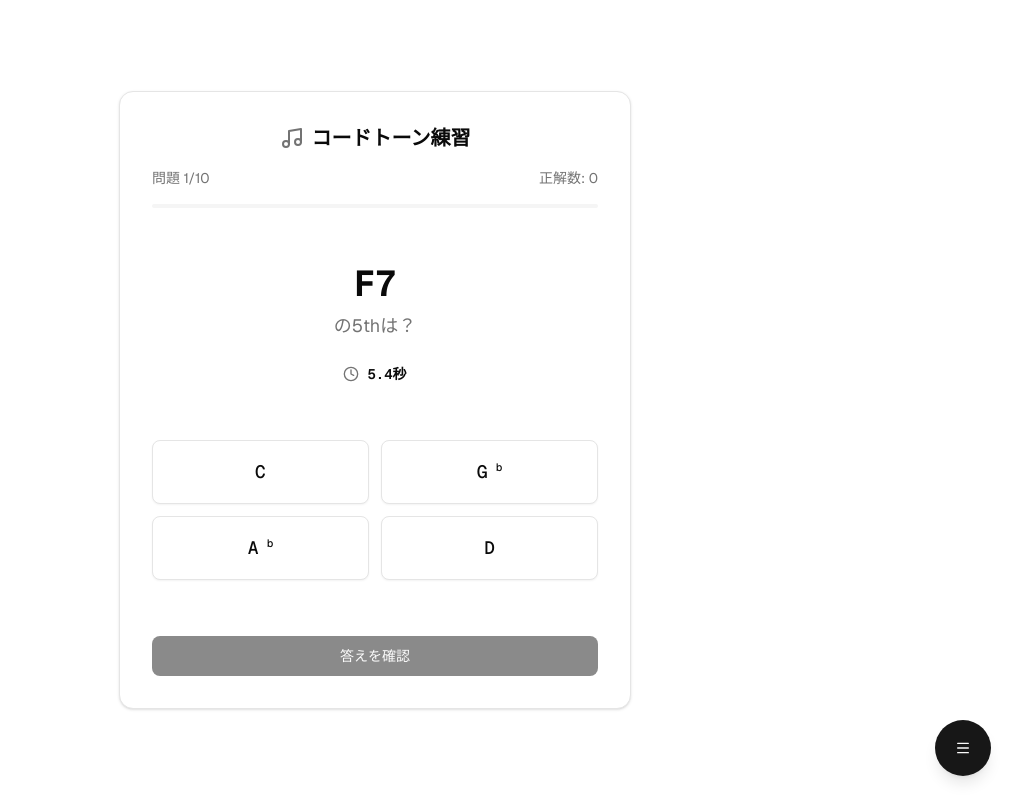
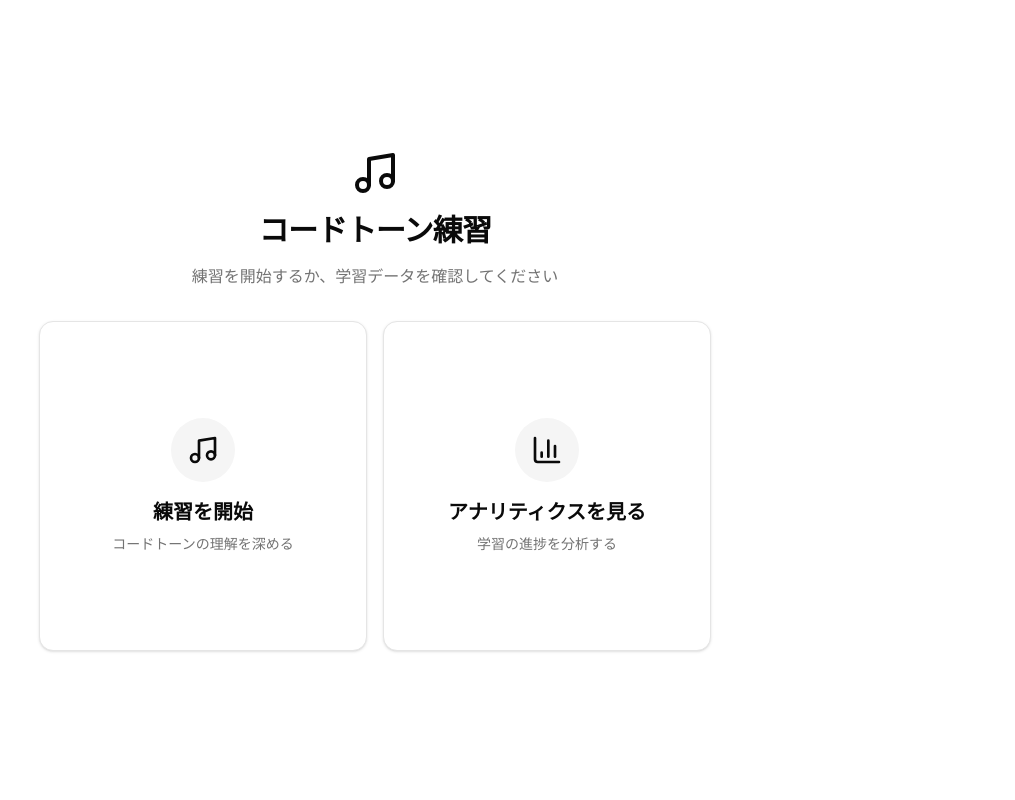
Before and after one commit to syunsuke-I/ct, a Next.js app: page / in a window 1280 px wide. Shown: the whole page, without its empty margins (265-1280 px from the left). Built offline with nearby package versions, Linux system fonts and the light colour scheme.

Commit message:
Add first view

```diff
--- a/components/app-container.tsx
+++ b/components/app-container.tsx
@@ -1,18 +1,21 @@
 "use client"
 
 import { useState } from "react"
+import { FirstView } from "./first-view"
 import { MusicPracticeApp } from "./music-practice-app"
 import { AnalyticsDashboard } from "./analytics-dashboard"
 import { FloatingMenu } from "./floating-menu"
 
 export function AppContainer() {
-  const [currentView, setCurrentView] = useState<"practice" | "analytics">("practice")
+  const [currentView, setCurrentView] = useState<"first-view" | "practice" | "analytics">("first-view")
 
   return (
     <div className="relative">
-      {currentView === "practice" ? <MusicPracticeApp /> : <AnalyticsDashboard />}
+      {currentView === "first-view" && <FirstView onSelectView={setCurrentView} />}
+      {currentView === "practice" && <MusicPracticeApp />}
+      {currentView === "analytics" && <AnalyticsDashboard />}
 
-      <FloatingMenu currentView={currentView} onViewChange={setCurrentView} />
+      {currentView !== "first-view" && <FloatingMenu currentView={currentView} onViewChange={setCurrentView} />}
     </div>
   )
 }
--- /dev/null
+++ b/components/first-view.tsx
@@ -0,0 +1,60 @@
+"use client"
+
+import { Card } from "@/components/ui/card"
+import { Music, BarChart3 } from "lucide-react"
+
+interface FirstViewProps {
+  onSelectView: (view: "practice" | "analytics") => void
+}
+
+export function FirstView({ onSelectView }: FirstViewProps) {
+  return (
+    <div className="min-h-screen flex items-center justify-center p-4 bg-background">
+      <div className="w-full max-w-2xl space-y-8">
+        {/* ヘッダー */}
+        <div className="text-center space-y-4">
+          <div className="flex items-center justify-center">
+            <Music className="w-12 h-12 text-foreground" />
+          </div>
+          <h1 className="text-3xl font-semibold tracking-tight">コードトーン練習</h1>
+          <p className="text-muted-foreground">練習を開始するか、学習データを確認してください</p>
+        </div>
+
+        {/* メニューオプション */}
+        <div className="grid grid-cols-1 md:grid-cols-2 gap-4">
+          {/* 練習を開始 */}
+          <Card
+            onClick={() => onSelectView("practice")}
+            className="group relative overflow-hidden cursor-pointer transition-all duration-200 hover:shadow-lg hover:scale-[1.02] active:scale-[0.98]"
+          >
+            <div className="p-8 flex flex-col items-center justify-center space-y-4 min-h-[280px]">
+              <div className="w-16 h-16 rounded-full bg-muted flex items-center justify-center group-hover:bg-muted/80 transition-colors">
+                <Music className="w-8 h-8 text-foreground" />
+              </div>
+              <div className="text-center space-y-2">
+                <h2 className="text-xl font-semibold">練習を開始</h2>
+                <p className="text-sm text-muted-foreground">コードトーンの理解を深める</p>
+              </div>
+            </div>
+          </Card>
+
+          {/* アナリティクスを見る */}
+          <Card
+            onClick={() => onSelectView("analytics")}
+            className="group relative overflow-hidden cursor-pointer transition-all duration-200 hover:shadow-lg hover:scale-[1.02] active:scale-[0.98]"
+          >
+            <div className="p-8 flex flex-col items-center justify-center space-y-4 min-h-[280px]">
+              <div className="w-16 h-16 rounded-full bg-muted flex items-center justify-center group-hover:bg-muted/80 transition-colors">
+                <BarChart3 className="w-8 h-8 text-foreground" />
+              </div>
+              <div className="text-center space-y-2">
+                <h2 className="text-xl font-semibold">アナリティクスを見る</h2>
+                <p className="text-sm text-muted-foreground">学習の進捗を分析する</p>
+              </div>
+            </div>
+          </Card>
+        </div>
+      </div>
+    </div>
+  )
+}
```
Also changed, not shown: .claude/CLAUDE.md (added).
